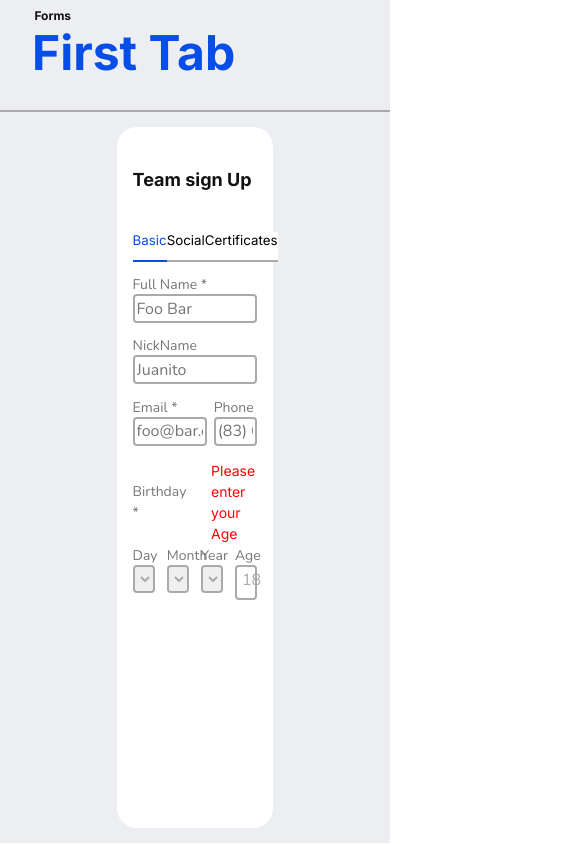
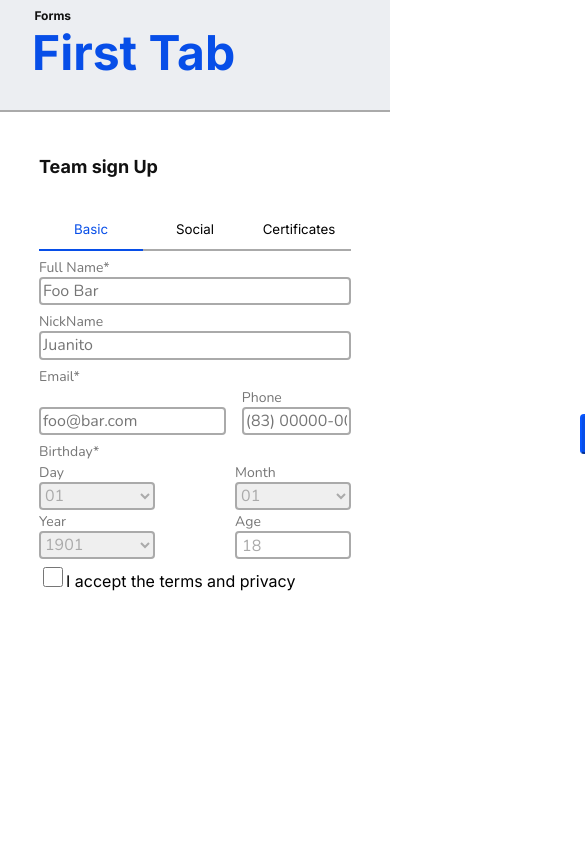
Before and after one commit to LeonardoLuisKlein/desafioCompass_SquadGreen, a Vue app: page /#/ in a window 390 px wide. Shown: the top 844 px of the page, 585 px wide, since content can reach past the window. Built offline with nearby package versions, Linux system fonts and the light colour scheme.

Commit message:
Feat: adding checkbox and birthday component to form one and form one responsivity

```diff
--- a/src/components/containers/FormOne/FormOne.scss
+++ b/src/components/containers/FormOne/FormOne.scss
@@ -38,15 +38,10 @@
             flex-flow:column wrap;
             justify-content: space-evenly;
 
-            .separationName{
-                display: flex;
-                flex-wrap: wrap;
-                align-items: center;
-            }
-
             .emailPhoneBody {
                 display: flex;
                 justify-content: space-between;
+                align-items: flex-end;
 
                 .emailBody {
                     width: 60%;
@@ -56,11 +51,33 @@
                     width: 35%;
                 }
             }
-            #errorFullname, #errorEmail {
-                display: none;
+            #errorFullname, #errorEmail, #errorTerms {
+                visibility: hidden;
             }
 
+        }
+        .divFooter {
+            display: flex;
+            width: 100%;
+            justify-content: flex-end;
+            align-items: flex-end;
         }
     }
 
 }
+
+.separationName{
+    display: flex;
+    flex-wrap: wrap;
+    align-items: flex-end;
+}
+@media (max-width: 768px) {
+
+    #formOne {
+        .sectionForm{
+            height: 100%;
+            width: 100%;
+            border-radius: 0px;
+        }
+    }
+  }
--- a/src/components/containers/FormOne/FormOne.vue
+++ b/src/components/containers/FormOne/FormOne.vue
@@ -14,7 +14,7 @@
         <div class="divBody">
           <div class="nameBody">
             <div class="separationName">
-              <Label inputLabel="name" className="defaultLabel" text="Full Name *" />
+              <Label inputLabel="name" className="defaultLabel" text="Full Name*" />
               <TextComponent text="Please enter your Name" className="mediumLowSize error" id="errorFullname" />
             </div>
             <Inputs inputClass="inputBorder bigInput" id="name" placeHolder="Foo Bar" />
@@ -29,10 +29,9 @@
             <div class="emailBody">
 
               <div class="separationName">
-                <Label inputLabel="email" className="defaultLabel emailLabel" text="Email *" />
+                <Label inputLabel="email" className="defaultLabel emailLabel" text="Email*" />
                 <TextComponent text="Please enter your Email" className="mediumLowSize error" id="errorEmail" />
               </div>
-
               <Inputs inputClass="inputBorder bigInput" id="email" placeHolder="foo@bar.com" />
             </div>
 
@@ -43,6 +42,14 @@
           </div>
 
           <Birthday />
+          <div class="separationName">
+            <Checkbox text="I accept the terms and privacy" />
+            <TextComponent text="Please accpet the terms" className="mediumLowSize error" id="errorTerms" />
+
+          </div>
+          <div class="divFooter">
+            <Button text="Next >" classButton="next" :clickButton="formOneValidate" />
+          </div>
 
         </div>
       </div>
@@ -59,26 +66,28 @@ import Label from '@/components/micro/Label/Label.vue'
 import Inputs from '@/components/micro/Inputs/Inputs.vue'
 import Birthday from '@/components/micro/Birthday/birthday.vue'
 import TextComponent from '@/components/micro/Text/Text.vue'
+import Checkbox from '@/components/micro/Checkbox/Checkbox.vue'
 
 export default {
   name: "formOne",
-  components: { Header, Title, Button, Label, Inputs, TextComponent, Birthday },
+  components: { Header, Title, Button, Label, Inputs, TextComponent, Birthday, Checkbox },
   methods: {
-    formOne() {
+    formOneValidate() {
       let isOK = true
-      if (this.$store.state.controlFullname == true) {
-        this.isOk = true;
-      } else {
-        document.getElementById('errorFullname').style.display = 'block';
-        this.isOk = false;
+      if (this.$store.state.controlFullname == false) {
+        document.getElementById('errorFullname').style.visibility = "visible";
+        isOK = false
       }
-      if (this.$store.state.controlEmail == true) {
-        this.isOk = true;
-      } else {
-        document.getElementById('errorEmail').style.display = 'block';
-        this.isOk = false;
+      else {
+        document.getElementById('errorFullname').style.visibility = "hidden";
       }
-
+      if (this.$store.state.controlEmail == false) {
+        document.getElementById('errorEmail').style.visibility = "visible";
+        isOK = false
+      }
+      else {
+        document.getElementById('errorEmail').style.visibility = "hidden";
+      }
       if (isOK) {
         this.$router.push('/formSecond')
       }
@@ -88,8 +97,8 @@ export default {
       if (this.$store.state.controlFullname == true || this.$store.state.controlEmail == true) {
         this.$router.push('/formSecond')
       }
-    },
-  }
+    }
+  },
 }
 </script>
 
--- a/src/components/containers/FormSecond/FormSecond.scss
+++ b/src/components/containers/FormSecond/FormSecond.scss
@@ -12,7 +12,7 @@
         display: flex;
         flex-direction: column;
         align-items: center;
-        height: 78vh;
+        height: 83vh;
         width: 40vw;
         border-radius: 20px;
         background: #FFFFFF;
--- a/src/components/containers/FormSecond/FormSecond.vue
+++ b/src/components/containers/FormSecond/FormSecond.vue
@@ -63,7 +63,6 @@ export default {
     pushToFormOne() {
       this.$router.push('/')
     },
-
     pushToFormThird() {
       if (this.$store.state.controlGitHub == true) {
         this.$router.push('/formThird')
--- a/src/components/containers/FormSuccess/FormSuccess.vue
+++ b/src/components/containers/FormSuccess/FormSuccess.vue
@@ -10,7 +10,7 @@
                     <TextComponent text="Your data has been sent successfully!" />
                     <TextComponent text="Full Name:" :cText="this.fullname" />
                     <TextComponent text="Email: " :cText="this.email" />
-                    <TextComponent text="Birthday: " />
+                    <TextComponent text="Birthday: " :cText="this.birthday"/>
                     <TextComponent text="Age: " :cText="this.age" />
                     <TextComponent text='GitHub: ' :cText="this.github" />
                     <TextComponent text="Certificates: " />
@@ -58,9 +58,13 @@ export default {
 
     methods: {
         getLocalStorage() {
-            this.fullname = localStorage.getItem("fullname")
+            const day = localStorage.getItem("day");
+            const month = localStorage.getItem("month");
+            const year = localStorage.getItem("year");
+            this.fullname = localStorage.getItem("name")
             this.email = localStorage.getItem("email")
             this.age = localStorage.getItem("age")
+            this.birthday = `${day}/${month}/${year}`
             this.github = localStorage.getItem("github")
             this.teamName = localStorage.getItem("teamName")
             this.institution = localStorage.getItem("institution")
@@ -70,6 +74,12 @@ export default {
         clearLocalStorage() {
             localStorage.clear()
             this.$router.push('/')
+            this.$store.state.controlFullname = false
+            this.$store.state.controlEmail = false
+            this.$store.state.controlGitHub = false
+            this.$store.state.controlInstitution = false
+            this.$store.state.controlGraduation = false
+            this.$store.state.controlTeamName = false
         }
     },
 
--- a/src/components/containers/FormThird/FormThird.vue
+++ b/src/components/containers/FormThird/FormThird.vue
@@ -163,7 +163,6 @@ export default {
     addCertificate() {
       console.log('controlCertificates =', this.$store.state.controlCertificates)
       if (this.$store.state.controlCertificates == false) {
-        console.log("aaa")
         document.getElementById('errorCertificate').style.display = 'flex';
       }
       else {
--- a/src/components/micro/Birthday/birthday.scss
+++ b/src/components/micro/Birthday/birthday.scss
@@ -2,7 +2,7 @@
     display: flex;
     align-items: center;
     #errorBirthday {
-        margin: 0.2em 0 0 1em;
+        visibility: hidden;
     }
 }
 .datesBody {
@@ -44,7 +44,6 @@ select:focus{
     font-style: normal;
     font-weight: 400;
     font-size: 1em;
-    height: 3.7vh;
     border: 2px solid #aaaaaa;
     border-radius: 4px;
     color: #aaaaaa;
@@ -62,3 +61,26 @@ select:focus{
     color: #aaaaaa;
     content:attr(data-ph)
 }
+
+@media (max-width: 768px) {
+    .datesBody{
+        width: 100%;
+        flex-wrap: wrap;
+    }
+    .daySelect{
+        order: 0;
+        width: 115.91px;
+    }
+    .monthSelect{
+        order: 1;
+        width: 115.91px;
+    }
+    .yearSelect{
+        order: 2;
+        width: 115.91px;
+    }
+    .Age{
+        order: 3;
+        width: 115.91px;
+    }
+  }
--- a/src/components/micro/Birthday/birthday.vue
+++ b/src/components/micro/Birthday/birthday.vue
@@ -1,7 +1,7 @@
 <template>
     <div>
         <div class="labelBirthday">
-            <Label inputLabel="" className="defaultLabel phoneLabel" text="Birthday *" />
+            <Label inputLabel="" className="defaultLabel phoneLabel" text="Birthday*" />
             <TextComponent text="Please enter your Age" className="mediumLowSize error" id="errorBirthday" />
         </div>
         <div class="datesBody">
--- a/src/components/micro/Inputs/Inputs.scss
+++ b/src/components/micro/Inputs/Inputs.scss
@@ -29,6 +29,13 @@ div{
         width: 100%;
         box-sizing: border-box;
     }
+    .checkbox{
+        height: 1.25em;
+        width: 1.25em;
+        accent-color: #074EE8;
+        border: 2px solid #074EE8;
+        border-radius: 2px;
+    }
 }
 
     /* Inputs media */
--- a/src/components/micro/Text/Text.scss
+++ b/src/components/micro/Text/Text.scss
@@ -44,3 +44,9 @@
     color: #FF0000;
     margin-left: 0.625em;
 }
+
+@media (max-width: 768px) {
+    .error{
+        margin-left: 3.2px;
+    }
+}
--- a/src/store/index.js
+++ b/src/store/index.js
@@ -16,10 +16,13 @@ export default new Vuex.Store({
     teamName: "",
     institution: "",
     graduation: "",
-    fullname: "",
+    name: "",
     email: "",
+    checkbox: "",
     controlFullname: "",
     controlEmail: "",
+    controlAge: "",
+    controlCheckbox: "",
   },
   getters: {
 
@@ -28,17 +31,17 @@ export default new Vuex.Store({
   mutations: {
     setGitHub(state, github) {
       state.github = github;
-      if(/^(http:\/\/www\.|https:\/\/www\.|http:\/\/|https:\/\/)?[a-z0-9]+([\\.]{1}[a-z0-9]+)*\.[a-z]{2,5}(:[0-9]{1,5})?(\/.*)?$/.test(github)){
-      localStorage.setItem("github", github);
-      this.state.controlGitHub = true;
-      } else{
+      if (/^(http:\/\/www\.|https:\/\/www\.|http:\/\/|https:\/\/)?[a-z0-9]+([\\.]{1}[a-z0-9]+)*\.[a-z]{2,5}(:[0-9]{1,5})?(\/.*)?$/.test(github)) {
+        localStorage.setItem("github", github);
+        this.state.controlGitHub = true;
+      } else {
         localStorage.setItem("github", "");
         this.state.controlGitHub = false;
       }
     },
     setCertificate(state, certificate) {
       state.certificate = certificate
-      if(/^(http:\/\/www\.|https:\/\/www\.|http:\/\/|https:\/\/)?[a-z0-9]+([\\.]{1}[a-z0-9]+)*\.[a-z]{2,5}(:[0-9]{1,5})?(\/.*)?$/.test(certificate)) {
+      if (/^(http:\/\/www\.|https:\/\/www\.|http:\/\/|https:\/\/)?[a-z0-9]+([\\.]{1}[a-z0-9]+)*\.[a-z]{2,5}(:[0-9]{1,5})?(\/.*)?$/.test(certificate)) {
         this.state.controlCertificates = true;
       } else {
         localStorage.setItem("certificates", "");
@@ -51,7 +54,7 @@ export default new Vuex.Store({
     },
     setTeamName(state, teamName) {
       state.teamName = teamName;
-      if(/^(http:\/\/www\.|https:\/\/www\.|http:\/\/|https:\/\/)?[a-z0-9]+([\\.]{1}[a-z0-9]+)*\.[a-z]{2,5}(:[0-9]{1,5})?(\/.*)?$/.test(teamName)) {
+      if (/^(http:\/\/www\.|https:\/\/www\.|http:\/\/|https:\/\/)?[a-z0-9]+([\\.]{1}[a-z0-9]+)*\.[a-z]{2,5}(:[0-9]{1,5})?(\/.*)?$/.test(teamName)) {
         localStorage.setItem("teamName", teamName);
         this.state.controlTeam = true;
       } else {
@@ -61,7 +64,7 @@ export default new Vuex.Store({
     },
     setInstitution(state, institution) {
       state.institution = institution;
-      if(/^[a-zA-Z\u00C0-\u017F´]+\s+[a-zA-Z\u00C0-\u017F´]{0,}$/.test(institution)) {
+      if (/^[a-zA-Z\u00C0-\u017F´]+\s+[a-zA-Z\u00C0-\u017F´]{0,}$/.test(institution)) {
         localStorage.setItem("institution", institution);
         this.state.controlInstitution = true;
       } else {
@@ -71,7 +74,7 @@ export default new Vuex.Store({
     },
     setGraduation(state, graduation) {
       state.graduation = graduation;
-      if(/^[a-zA-Z\u00C0-\u017F´]+\s+[a-zA-Z\u00C0-\u017F´]{0,}$/.test(graduation)) {
+      if (/^[a-zA-Z\u00C0-\u017F´]+\s+[a-zA-Z\u00C0-\u017F´]{0,}$/.test(graduation)) {
         localStorage.setItem("graduation", graduation);
         this.state.controlGraduation = true;
       } else {
@@ -79,26 +82,34 @@ export default new Vuex.Store({
         this.state.controlGraduation = false;
       }
     },
-    setFullname(state, fullname){
-      state.fullname = fullname;
-      if(/^[a-zA-Z\u00C0-\u017F´]+\s+[a-zA-Z\u00C0-\u017F´]{0,}$/.test(fullname)){
-        localStorage.setItem("fullname", fullname)
+    setFullname(state, name) {
+      state.name = name;
+      if (/^[a-zA-Z\u00C0-\u017F´]+\s+[a-zA-Z\u00C0-\u017F´]{0,}$/.test(name)) {
+        localStorage.setItem("name", name)
         this.state.controlFullname = true;
       } else {
-        localStorage.setItem("fullname", "");
+        localStorage.setItem("name", "");
         this.state.controlFullname = true;
       }
     },
     setEmail(state, email) {
       state.email = email;
-      if(/^[a-zA-Z0-9.!#$%&'*+/=?^_`{|}~-]+@[a-zA-Z0-9](?:[a-zA-Z0-9-]{0,61}[a-zA-Z0-9])?(?:\.[a-zA-Z0-9](?:[a-zA-Z0-9-]{0,61}[a-zA-Z0-9])?)*$/.test(email)){
-      localStorage.setItem("email", email);
-      this.state.controlEmail = true;
-      } else{
+      if (/^[a-zA-Z0-9.!#$%&'*+/=?^_`{|}~-]+@[a-zA-Z0-9](?:[a-zA-Z0-9-]{0,61}[a-zA-Z0-9])?(?:\.[a-zA-Z0-9](?:[a-zA-Z0-9-]{0,61}[a-zA-Z0-9])?)*$/.test(email)) {
+        localStorage.setItem("email", email);
+        this.state.controlEmail = true;
+      } else {
         localStorage.setItem("email", "");
         this.state.controlEmail = false;
       }
     },
+    setCheckbox(state, checkbox) {
+      state.checkbox = checkbox
+      if (checkbox.checked) {
+        this.state.controlCheckbox = true
+      } else {
+        this.state.controlCheckbox = true
+      }
+    }
   },
 
   actions: {
@@ -126,6 +137,9 @@ export default new Vuex.Store({
     setEmail({ commit }, email) {
       commit("setEmail", email);
     },
+    setCheckbox({ commit }, checkbox) {
+      commit("setCheckbox", checkbox);
+    },
   },
   modules: {},
 });
```
